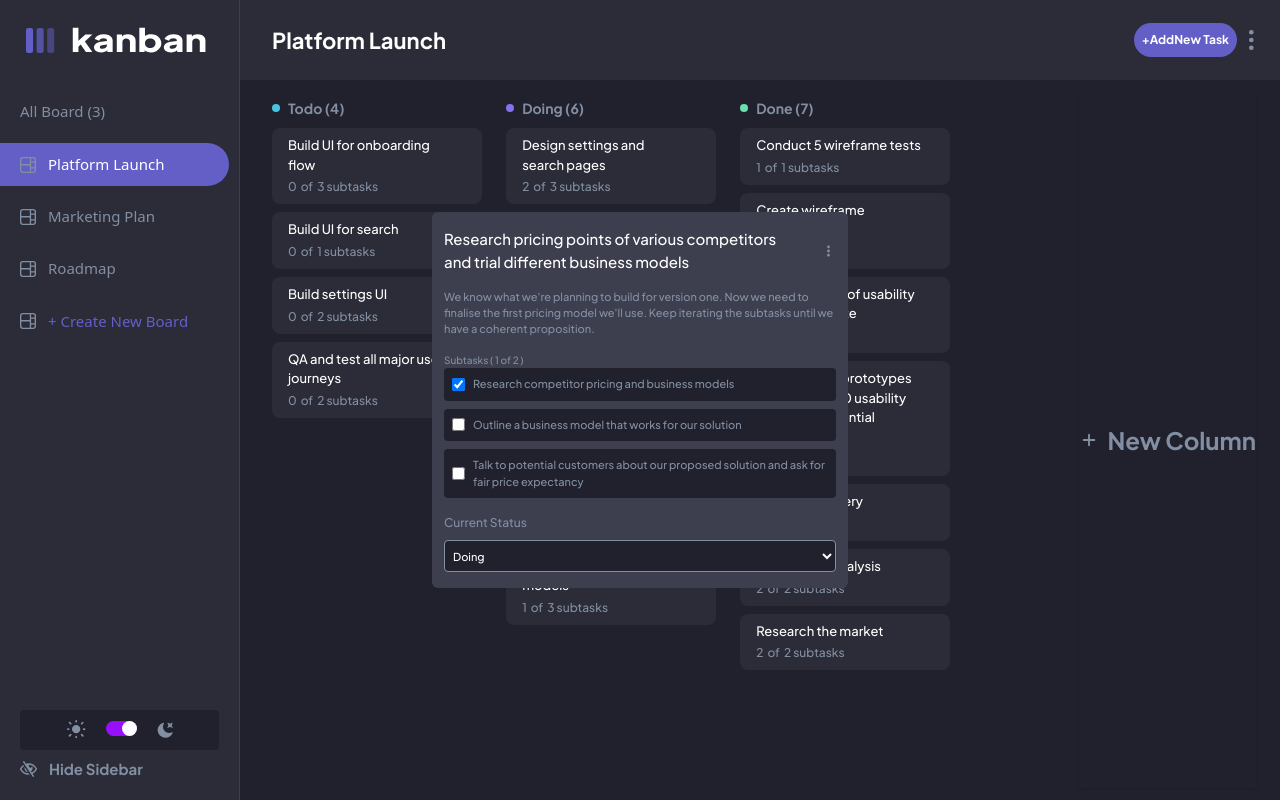
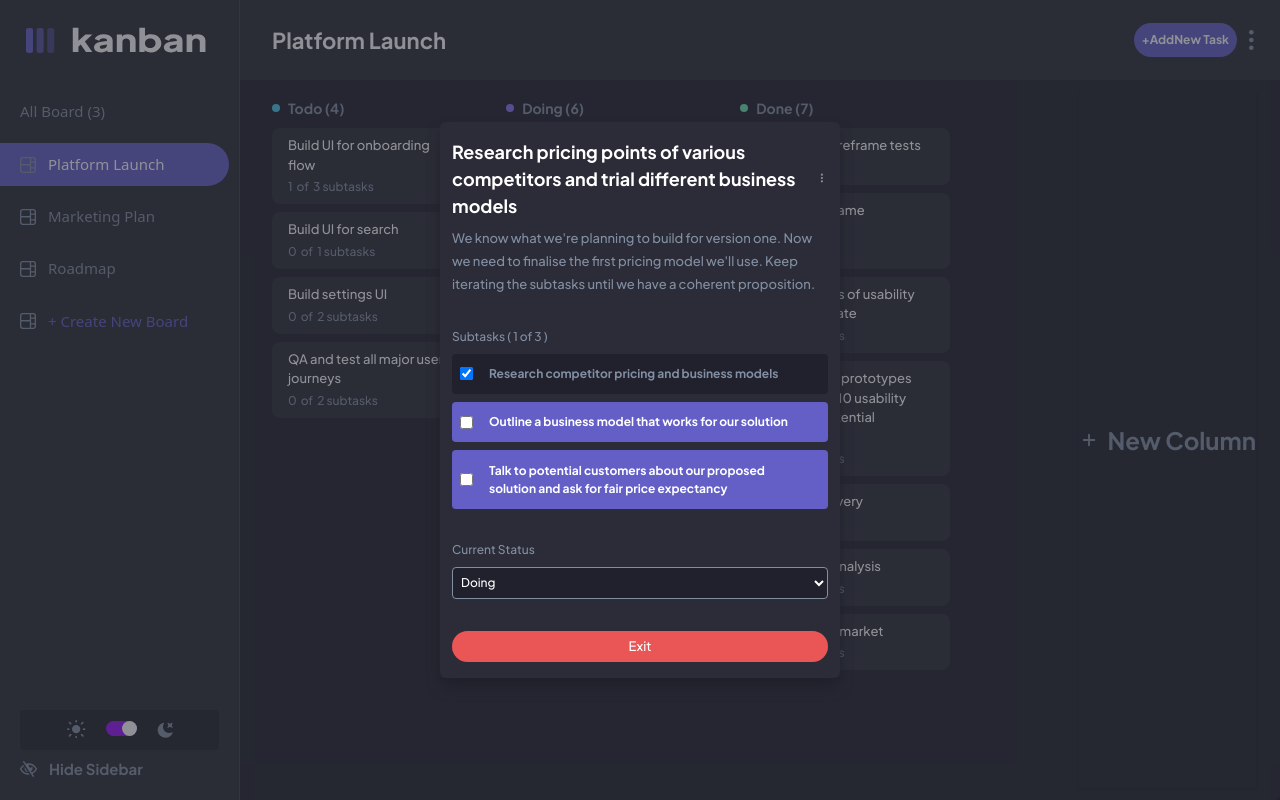
Before and after one commit to BigDahn/kanban_App, a React (Vite) app: page / in a window 1280 px wide. Both pictures are taken after a click on the button 611 px from the left and 567 px from the top of the page. Built offline with nearby package versions, Linux system fonts and the light colour scheme.

Commit message:
modal done

```diff
--- a/data.json
+++ b/data.json
@@ -13,7 +13,7 @@
               "subtasks": [
                 {
                   "title": "Sign up page",
-                  "`isCompleted`": true
+                  "isCompleted": true
                 },
                 {
                   "title": "Sign in page",
--- a/src/App.jsx
+++ b/src/App.jsx
@@ -11,9 +11,9 @@ function App() {
   const { addColumnModal, addNewTask, editTaskModal } = useSelector(
     (state) => state.kanban
   );
-  console.log(editTaskModal);
+
   return (
-    <main className="grid min-h-screen m-auto box-border grid-rows-[80px_auto]">
+    <main className="grid min-h-screen m-auto box-border grid-rows-[80px_auto] ">
       <Header />
       <Container>
         <Sidebar />
--- a/src/components/AddTask.jsx
+++ b/src/components/AddTask.jsx
@@ -92,7 +92,8 @@ function AddTask() {
   }
 
   return (
-    <div className="absolute inset-0 max-h-min flex flex-col gap-2 items-start max-w-fit px-[1.3rem] py-4  m-auto rounded-md bg-primary-500">
+    <section className="fixed inset-0  flex items-center justify-center w- h-screen m-auto rounded-md z-50 bg-primary-400/52">
+      <div className=" max-h-min flex flex-col gap-2 items-start max-w-fit px-[1.3rem] py-4  m-auto rounded-md bg-primary-500">
         <div className="flex items-center justify-between w-full ">
           <h3 className="text-[15px] font-plus-jakarta-sans font-bold text-primary-600">
             Add New Task
@@ -103,7 +104,10 @@ function AddTask() {
             onClick={() => dispatch(closeAddNewTaskModal())}
           />
         </div>
-      <form className="flex flex-col  gap-3" onSubmit={(e) => handleSubmit(e)}>
+        <form
+          className="flex flex-col  gap-3"
+          onSubmit={(e) => handleSubmit(e)}
+        >
           <div className="flex flex-col gap-2 relative">
             <label
               htmlFor="title"
@@ -212,6 +216,7 @@ function AddTask() {
           </button>
         </form>
       </div>
+    </section>
   );
 }
 
--- a/src/components/Container.jsx
+++ b/src/components/Container.jsx
@@ -8,7 +8,7 @@ function Container({ children }) {
       className={`${
         isSidebarOpen
           ? "transition-all  ease-linear delay-50 grid grid-cols-[240px_1fr] "
-          : " grid grid-cols-[240px_1fr] transition-all ml-[-240px] ease-linear delay-50"
+          : " grid grid-cols-[240px_1fr] transition-all ml-[-240px] ease-linear delay-50  "
       }`}
     >
       {children}
--- a/src/components/EditTaskModal.jsx
+++ b/src/components/EditTaskModal.jsx
@@ -3,51 +3,92 @@ import { useState } from "react";
 import { useSelector } from "react-redux";
 
 function EditTaskModal() {
-  const { editTaskInfo, data, activeState } = useSelector(
+  const { editTaskInfo, data, activeState, editTask } = useSelector(
     (state) => state.kanban
   );
+  const { title, description, status, subtasks } = editTask;
+
+  const [subtask, setSubtask] = useState(subtasks);
+
   const [isEdit, setIsEdit] = useState(false);
-  const { title, name } = editTaskInfo;
 
-  console.log();
-
-  return (
-    <div className="absolute inset-0 max-h-min flex flex-col gap-[3rem] items-start px-3 py-4 max-w-[26rem] m-auto rounded-md bg-primary-500 ">
-      {data
+  //  const { title, name } = editTaskInfo;
+  /*
+  const [index, setIndex] = useState();
+   const [edit, setEdit] = useState(
+    data
       .filter((s) => s.name === activeState)[0]
       .columns.filter((s) => s.name === name)[0]
       .tasks.filter((s) => s.title === title)
-        .map((s) => {
-          const { title, description, status, subtasks } = s;
+      .map((s) => s)[0].subtasks
+  ); */
+
+  function handleChange(index) {
+    if (index) {
+      setIsEdit(true);
+    }
+    const data = subtask.map((s, i) => {
+      if (i === index) {
+        return {
+          ...s,
+          isCompleted: !s.isCompleted,
+        };
+      }
+      return s;
+    });
+    setSubtask(data);
+    console.log(data);
+  }
+  // console.log(editTask);
+
   return (
-            <section className="flex flex-col gap-4 w-full">
+    <div className="fixed inset-0  flex items-center justify-center w- h-screen m-auto rounded-md z-50 bg-primary-400/52">
+      <div className=" flex flex-col gap-[3rem] items-start px-3 py-4 max-w-[25rem] min-h-fit m-auto rounded-md z-50 bg-primary-400 shadow-lg shadow-primary-300">
+        <section key={title} className="flex flex-col gap-[2rem] w-full">
+          <div className="flex flex-col gap-2">
             <div className="flex w-full gap-4  items-center justify-between">
-                <h3 className="text-white text-[15px] font-plus-jakarta-sans font-medium ">
+              <h3 className="text-white text-[18px] font-plus-jakarta-sans font-bold ">
                 {title}
               </h3>
               <EllipsisVerticalIcon className="size-6 text-primary-600 hover:text-primary-100" />
             </div>
             {description && (
-                <h3 className="text-[11px] font-plus-jakarta-sans text-primary-600 font-medium leading-[1rem] ">
+              <div>
+                <h3 className="text-[13px] font-plus-jakarta-sans text-primary-600 font-medium leading-[23px] max-w-[23rem]">
                   {description}
                 </h3>
+              </div>
             )}
-              <div>
-                <h3 className="text-primary-600 font-medium text-[10px] font-plus-jakarta-sans">
-                  Subtasks ( {subtasks.filter((s) => s.isCompleted).length} of{" "}
-                  {subtasks.filter((s) => !s.isCompleted).length} )
+          </div>
+
+          <div className="flex flex-col gap-2">
+            <h3 className="text-primary-600 font-medium text-[12px] font-plus-jakarta-sans">
+              Subtasks ( {subtask?.filter((s) => s.isCompleted)?.length} of{" "}
+              {subtask?.length} )
             </h3>
             <div className="flex flex-col text-[11px] font-plus-jakarta-sans  gap-2">
-                  {subtasks.map((s) => {
+              {subtask?.map((s, i) => {
                 const { isCompleted, title } = s;
+                console.log(s);
                 return (
-                      <div className="flex text-[11px] font-plus-jakarta-sans items-center gap-2 bg-primary-300 text-primary-600 py-2 px-2 rounded-sm">
+                  <div
+                    key={i}
+                    className={`${
+                      isCompleted
+                        ? "flex text-[11px] font-plus-jakarta-sans items-center gap-2 bg-primary-300 font-medium  text-primary-600 py-[0.2rem] px-2 rounded-sm"
+                        : "flex text-[11px] font-plus-jakarta-sans items-center gap-2 bg-primary-100 font-medium  text-white py-[0.2rem] px-2 rounded-sm"
+                    }`}
+                  >
                     <input
                       type="checkbox"
                       checked={isCompleted}
-                          disabled={isEdit}
+                      //disabled={isEdit}
+                      onChange={() => handleChange(i)}
+                      //   onClick={() => setIndex(i)}
                     />
-                        <p className="font-medium text-primary-600">{title}</p>
+                    <label className=" text-[12px] font-plus-jakarta-sans   font-bold   py-2 px-2 ">
+                      {title}
+                    </label>
                   </div>
                 );
               })}
@@ -57,22 +98,40 @@ function EditTaskModal() {
             <label className="text-[12px] font-plus-jakarta-sans font-medium text-primary-600">
               Current Status
             </label>
-                <select className="border-primary-600 border-1 rounded-sm h-[2rem] px-1 bg-primary-300 hover:border-primary-100  text-[11px] font-plus-jakarta-sans font-medium text-white outline-none">
-                  <option className="text-white">{status}</option>
+            <select className="border-primary-600 border-1 rounded-sm h-[2rem] px-1 bg-primary-300 hover:border-primary-100  text-[12px] font-plus-jakarta-sans font-medium text-white outline-none">
+              <option className="text-white font-plus-jakarta-sans font-medium">
+                {status}
+              </option>
               {data
                 .filter((s) => s.name === activeState)[0]
                 .columns.map((s) => s.name)
                 .filter((s) => s !== status)
-                    .map((s) => (
-                      <option className="bg-primary-300">{s}</option>
+                .map((s, i) => (
+                  <option
+                    key={i}
+                    className="bg-primary-300 font-plus-jakarta-sans font-medium"
+                  >
+                    {s}
+                  </option>
                 ))}
             </select>
           </div>
+          {isEdit ? (
+            <button className="bg-primary-100 text-white font-plus-jakarta-sans font-medium text-[13px] py-1.5 rounded-full">
+              Edit and Update
+            </button>
+          ) : (
+            <button className="bg-secondary-400 text-white font-plus-jakarta-sans font-medium text-[13px] py-1.5 rounded-full">
+              Exit
+            </button>
+          )}
         </section>
-          );
-        })}
+      </div>
     </div>
   );
 }
 
 export default EditTaskModal;
+/*
+<div></div>
+ */
--- a/src/components/Main.jsx
+++ b/src/components/Main.jsx
@@ -22,7 +22,7 @@ function Main() {
     <main
       className={`${
         isDarkMode
-          ? "bg-primary-300 px-6 font-plus-jakarta-sans "
+          ? "bg-primary-300 px-6 font-plus-jakarta-sans  "
           : "bg-secondary-100 px-6 font-plus-jakarta-sans "
       }`}
     >
@@ -58,6 +58,7 @@ function Main() {
                         onMouseOver={() => setIndex(title)}
                         onMouseLeave={() => setIndex("")}
                         key={i}
+                        role="button"
                         onClick={() =>
                           dispatch(openEditTaskModal({ name, title }))
                         }
--- a/src/components/NewColumn.jsx
+++ b/src/components/NewColumn.jsx
@@ -23,7 +23,8 @@ function NewColumn() {
     dispatch(closeColumnModal());
   }
   return (
-    <div className="absolute inset-0 max-h-min flex flex-col gap-5 items-start px-3 py-4 w-[40vh] m-auto rounded-md bg-primary-500">
+    <section className="fixed inset-0  flex items-center justify-center w- h-screen m-auto rounded-md z-50 bg-primary-400/52">
+      <div className=" max-h-min flex flex-col gap-5 items-start px-3 py-4 w-[40vh] m-auto rounded-md bg-primary-500">
         <div className="flex justify-between w-full items-center">
           <h2 className="text-[12px] text-primary-600 font-bold font-plus-jakarta-sans">
             Add New Column
@@ -49,6 +50,7 @@ function NewColumn() {
           </button>
         </div>
       </div>
+    </section>
   );
 }
 
--- a/src/components/Sidebar.jsx
+++ b/src/components/Sidebar.jsx
@@ -11,7 +11,7 @@ function Sidebar() {
     <div
       className={`${
         isDarkMode
-          ? "flex flex-col h-full justify-between py-5 bg-primary-400  border-r border-primary-500"
+          ? "flex flex-col h-full justify-between py-5 bg-primary-400   border-r border-primary-500"
           : "flex flex-col h-full justify-between py-5 bg-white  border-r border-secondary-50"
       }`}
     >
--- a/src/feature/kanban/kanbanSlice.js
+++ b/src/feature/kanban/kanbanSlice.js
@@ -8,6 +8,7 @@ const initialState = {
   addNewTask: false,
   editTaskModal: false,
   editTaskInfo: [],
+  editTask: [],
 };
 
 const kanbanSlice = createSlice({
@@ -49,8 +50,11 @@ const kanbanSlice = createSlice({
     },
     openEditTaskModal: (state, action) => {
       state.editTaskModal = true;
-      console.log(action);
       state.editTaskInfo = action.payload;
+      state.editTask = state.data
+        .filter((s) => s.name === state.activeState)[0]
+        .columns.filter((s) => s.name === action.payload.name)[0]
+        .tasks.filter((s) => s.title === action.payload.title)[0];
     },
   },
 });
@@ -66,3 +70,7 @@ export const {
   openEditTaskModal,
 } = kanbanSlice.actions;
 export default kanbanSlice.reducer;
+
+/* state.data
+        .filter((s) => s.name === state.activeState)[0]
+        .columns */
```
Lines whose indentation alone changed are shown as unchanged.
